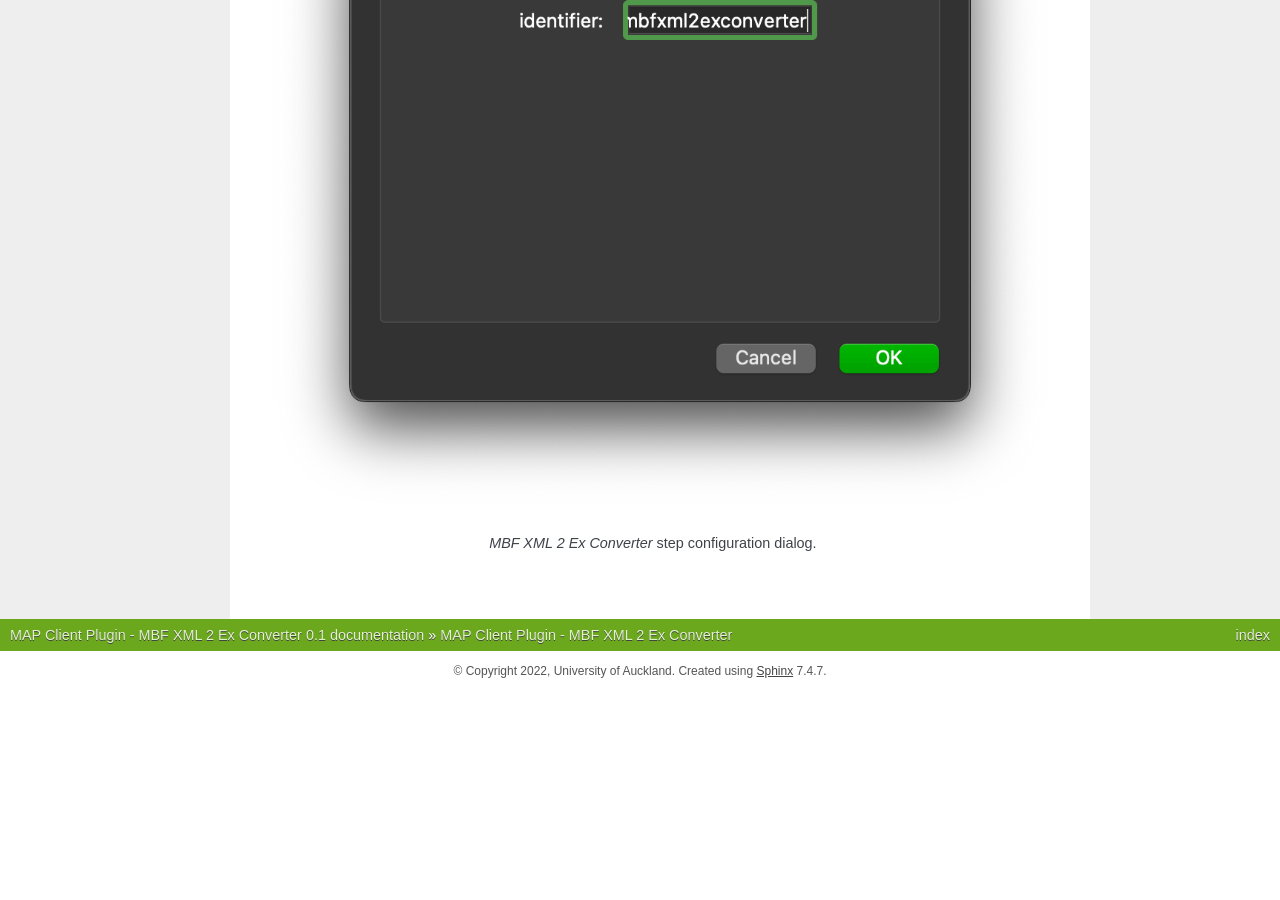
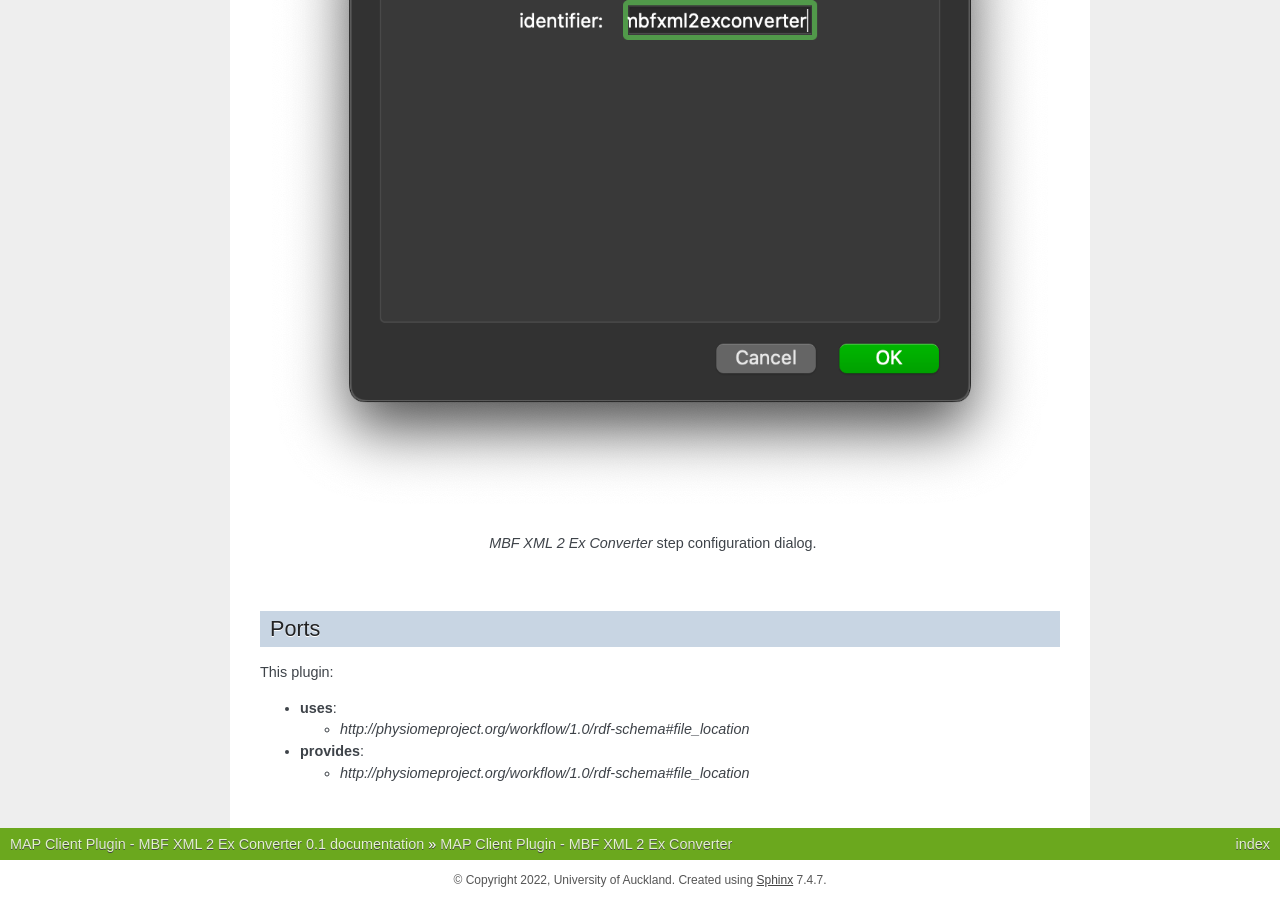
Before and after one commit to ABI-Software/mapclientplugins.mbfxml2exconverterstep, a Sphinx documentation site: the page built from docs/index.rst, in a window 1280 px wide and 900 px high, scrolled down 845 px. Built offline with Sphinx 7.4.7, drawn with Linux system fonts in a browser that asks for light colours; before the commit the page ends 1536 px from its top, so only the background shows below that.

Commit message:
Update documentation.

```diff
--- a/docs/index.rst
+++ b/docs/index.rst
@@ -22,3 +22,16 @@ This step uses a *http://physiomeproject.org/workflow/1.0/rdf-schema#file_locati
    :alt: Step configure dialog
 
    *MBF XML 2 Ex Converter* step configuration dialog.
+
+Ports
+-----
+
+This plugin:
+
+* **uses**:
+
+  * *http://physiomeproject.org/workflow/1.0/rdf-schema#file_location*
+
+* **provides**:
+
+  * *http://physiomeproject.org/workflow/1.0/rdf-schema#file_location*
```
